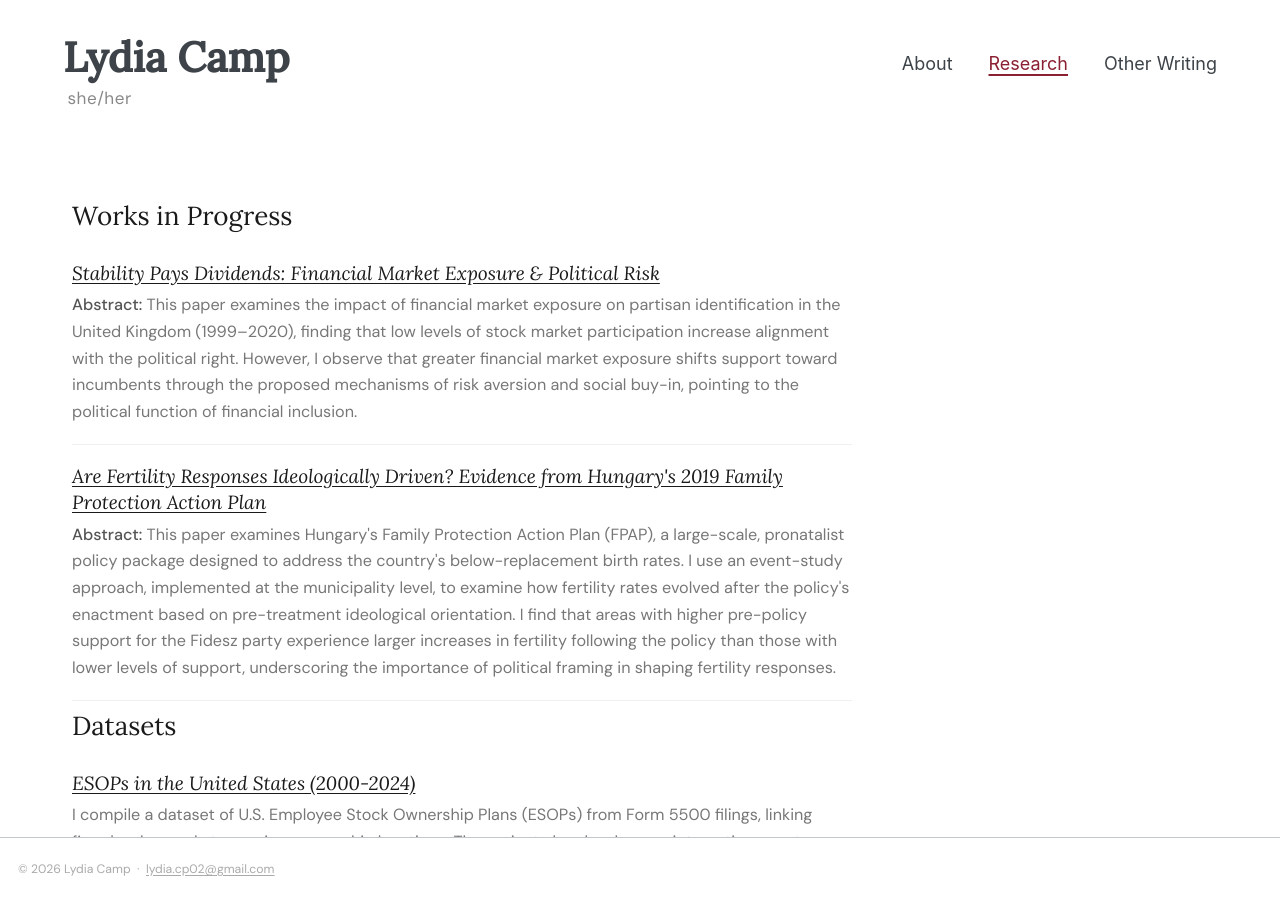
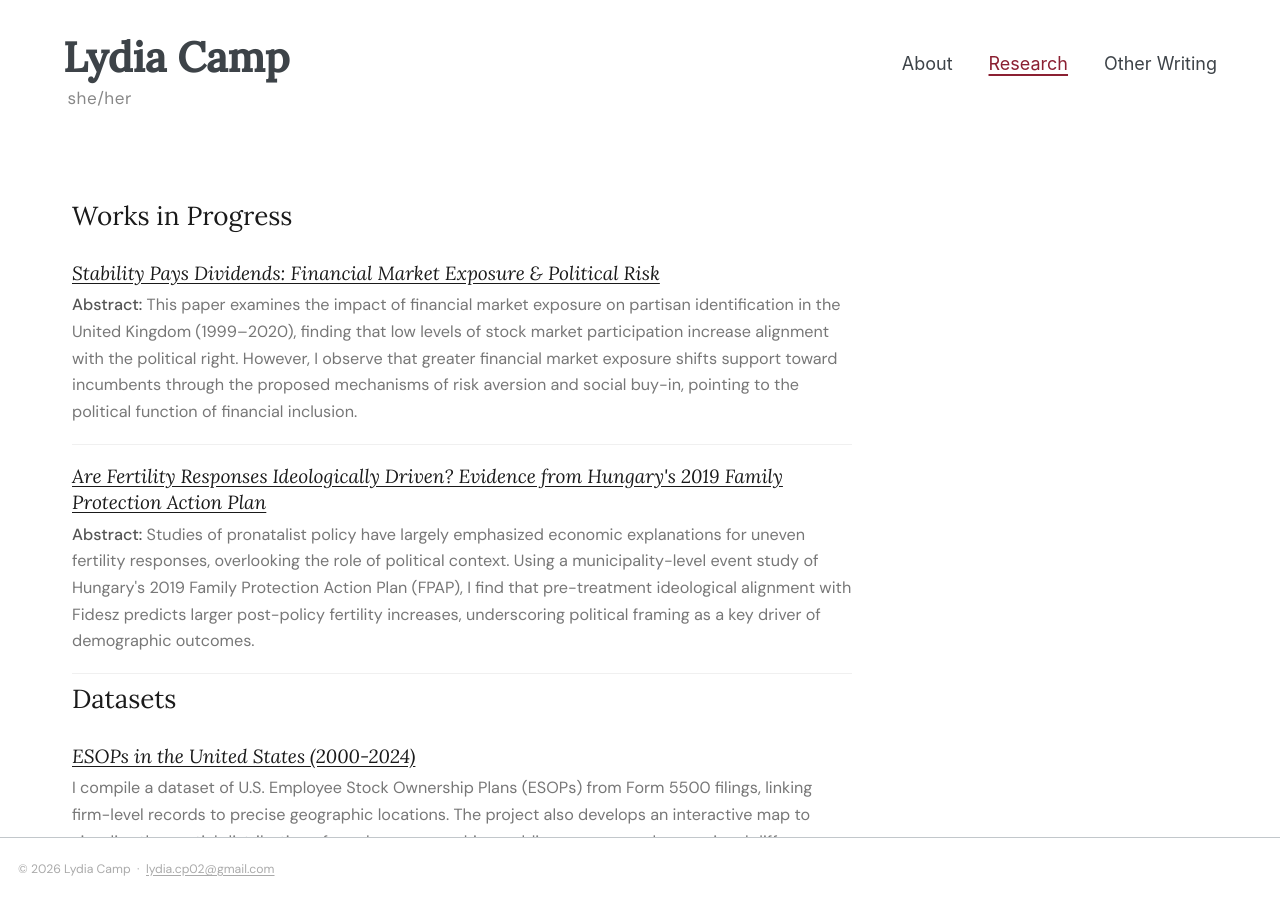
Before and after one commit to lydiagcamp/lydiagcamp.github.io, a Jekyll site: the page built from _pages/publications.html, in a window 1280 px wide and 900 px high. Built offline with Jekyll 4.4.1, drawn with Linux system fonts in a browser that asks for light colours.

Commit message:
Update Hungary paper abstract
Co-Authored-By: Claude Sonnet 4.6 <noreply@anthropic.com>

```diff
--- a/_pages/publications.html
+++ b/_pages/publications.html
@@ -200,7 +200,7 @@ redirect_from:
       <p class="research-title">
         <a href="/files/Hungary_Paper.pdf">Are Fertility Responses Ideologically Driven? Evidence from Hungary's 2019 Family Protection Action Plan</a>
       </p>
-      <p class="research-abstract"><strong>Abstract:</strong> This paper examines Hungary's Family Protection Action Plan (FPAP), a large-scale, pronatalist policy package designed to address the country's below-replacement birth rates. I use an event-study approach, implemented at the municipality level, to examine how fertility rates evolved after the policy's enactment based on pre-treatment ideological orientation. I find that areas with higher pre-policy support for the Fidesz party experience larger increases in fertility following the policy than those with lower levels of support, underscoring the importance of political framing in shaping fertility responses.</p>
+      <p class="research-abstract"><strong>Abstract:</strong> Studies of pronatalist policy have largely emphasized economic explanations for uneven fertility responses, overlooking the role of political context. Using a municipality-level event study of Hungary's 2019 Family Protection Action Plan (FPAP), I find that pre-treatment ideological alignment with Fidesz predicts larger post-policy fertility increases, underscoring political framing as a key driver of demographic outcomes.</p>
     </div>
   </section>
 
```
